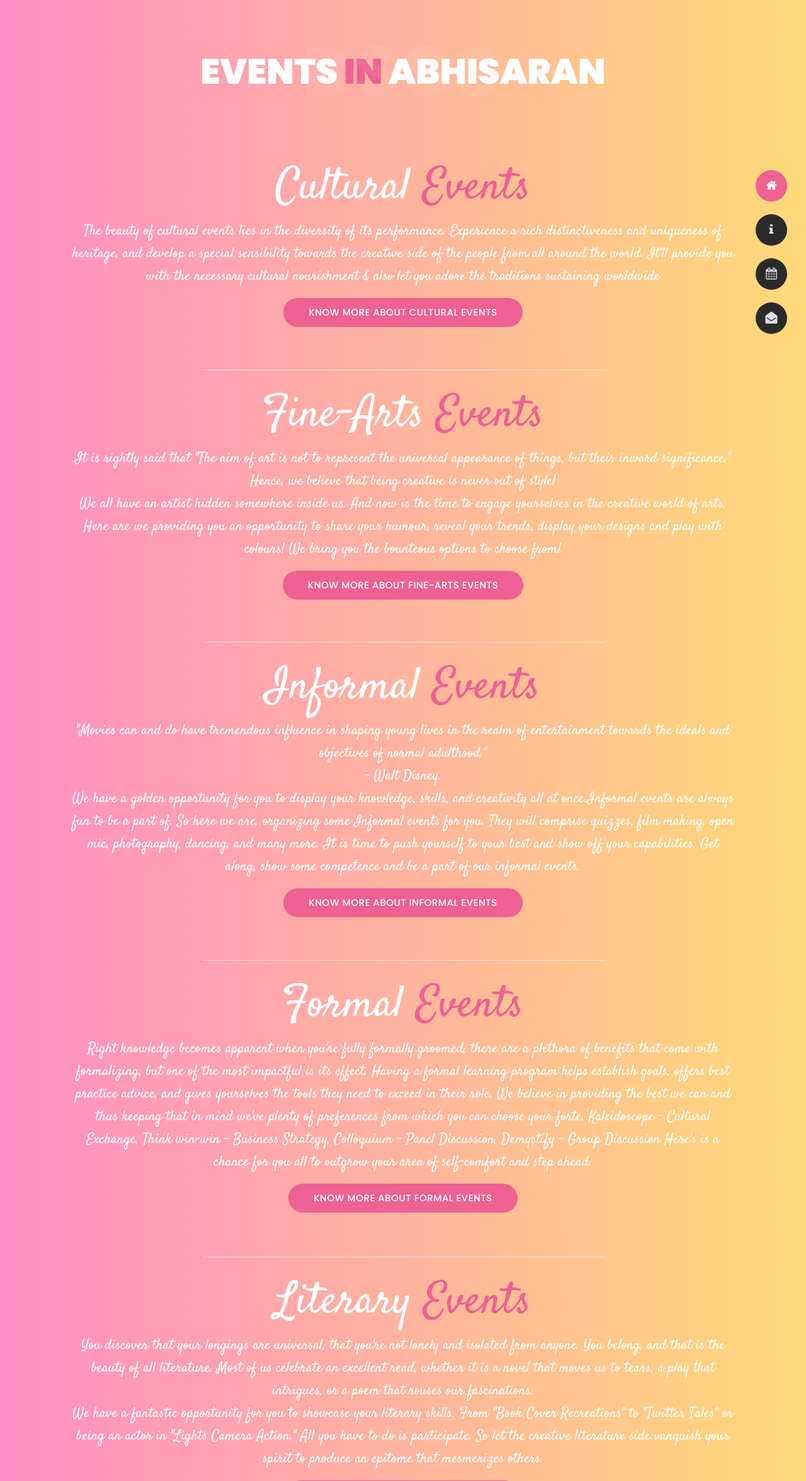
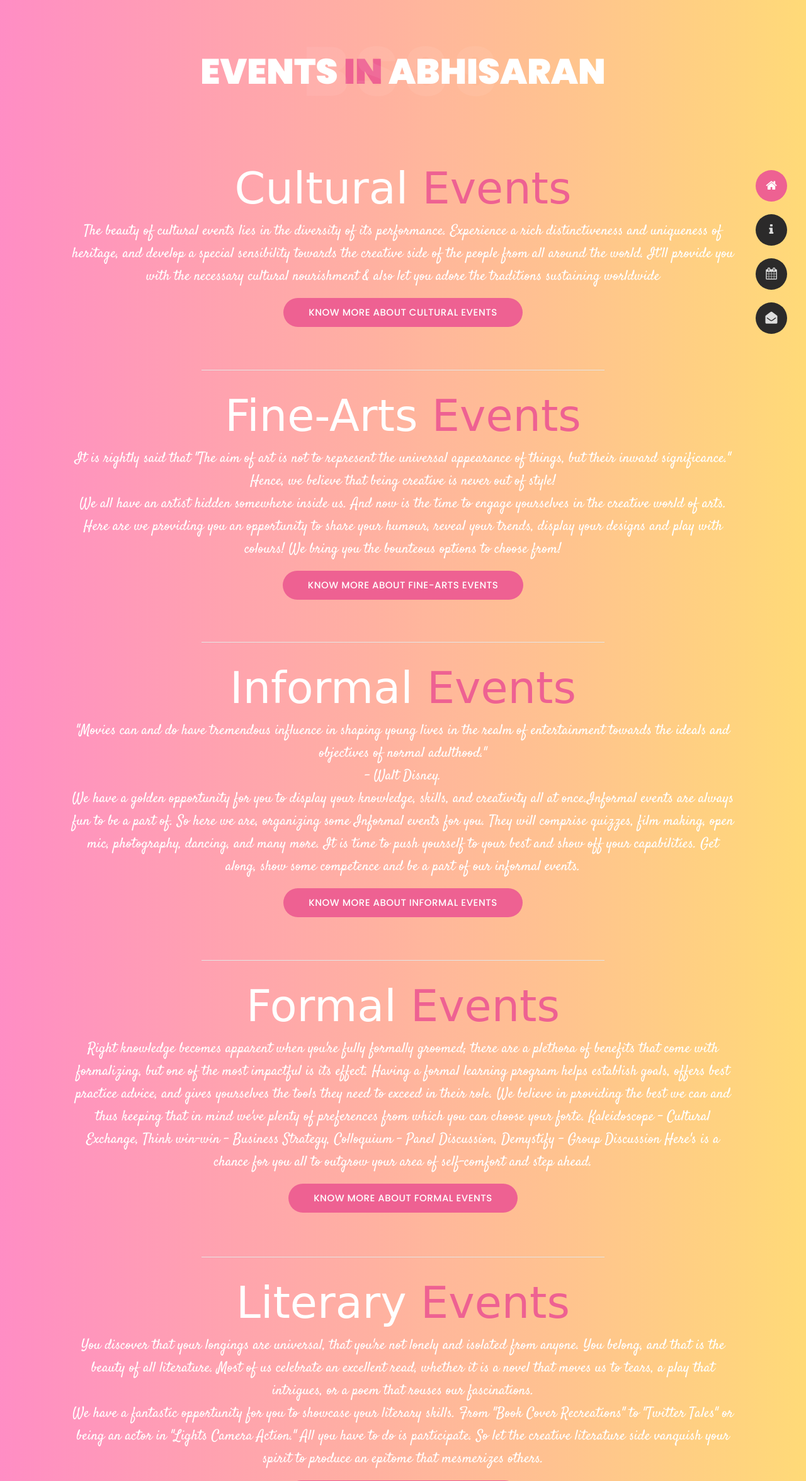
Before and after one commit to bsssabhisaran/Abhisaran, a Django app: page /events/ in a window 1280 px wide. Shown: the top 2351 px of the page at 63% size. Run offline with Django 3.2, Linux system fonts and the light colour scheme; some libraries are stand-ins or nearby versions.

Commit message:
changes made

```diff
--- a/event/templates/event/events.html
+++ b/event/templates/event/events.html
@@ -14,7 +14,7 @@
 <!-- Main Content Starts -->
 <section class="main-content text-center revealator-slideup revealator-once revealator-delay1" style="margin-top: 2em;">
     <div id="grid-gallery" class="container grid-gallery">
-        <h1><a href="{% url 'cultural'%}" style="text-decoration: none;color: white;font-family: 'Satisfy', cursive;font-size: 1.75em;">Cultural <span style="color:#ee6192;">Events</span></a></h1>
+        <h1><a href="{% url 'cultural'%}" style="text-decoration: none;color: white;font-family: 'PRISTINA', cursive;font-size: 1.75em;">Cultural <span style="color:#ee6192;">Events</span></a></h1>
         <!-- Portfolio Grid Starts -->
         <p style="font-family: 'Satisfy', cursive;font-size: 1.5em;color: white;">The beauty of cultural events lies in the diversity of its performance. Experience a rich distinctiveness and uniqueness of heritage, and develop a special sensibility towards the creative side of the people from all around the world. It’ll provide you with the necessary cultural nourishment & also let you adore the traditions sustaining worldwide</p>
 
@@ -29,7 +29,7 @@
 
 <section class="main-content text-center revealator-slideup revealator-once revealator-delay1" style="margin-top: 2em;">
     <div id="grid-gallery" class="container grid-gallery">
-        <h1><a href="{% url 'fine-arts'%}" style="text-decoration: none;color: white;font-family: 'Satisfy', cursive;font-size: 1.75em;margin-top: 10px;padding-top: 10px;">Fine-Arts <span style="color:#ee6192;">Events</span></a></h1>
+        <h1><a href="{% url 'fine-arts'%}" style="text-decoration: none;color: white;font-family: 'PRISTINA', cursive;font-size: 1.75em;margin-top: 10px;padding-top: 10px;">Fine-Arts <span style="color:#ee6192;">Events</span></a></h1>
         <p style="font-family: 'Satisfy', cursive;font-size: 1.5em;color: white;">It is rightly said that "The aim of art is not to represent the universal appearance of things, but their inward significance."
             Hence, we believe that being creative is never out of style!<br>
             We all have an artist hidden somewhere inside us. And now is the time to engage yourselves in the creative world of arts. Here are we providing you an opportunity to share your humour, reveal your trends, display your designs and play with colours!
@@ -45,7 +45,7 @@
 
 <section class="main-content text-center revealator-slideup revealator-once revealator-delay1" style="margin-top: 2em;">
     <div id="grid-gallery" class="container grid-gallery">
-        <h1><a href="{% url 'informal'%}" style="text-decoration: none;color: white;font-family: 'Satisfy', cursive;font-size: 1.75em;margin-top: 10px;padding-top: 10px;">Informal <span style="color:#ee6192;">Events</span></a></h1>
+        <h1><a href="{% url 'informal'%}" style="text-decoration: none;color: white;font-family: 'PRISTINA', cursive;font-size: 1.75em;margin-top: 10px;padding-top: 10px;">Informal <span style="color:#ee6192;">Events</span></a></h1>
         <p style="font-family: 'Satisfy', cursive;font-size: 1.5em;color: white;">"Movies can and do have tremendous influence in shaping young lives in the realm of entertainment towards the ideals and objectives of normal adulthood." <br>- Walt Disney.<br>
             We have a golden opportunity for you to display your knowledge, skills, and creativity all at once.Informal events are always fun to be a part of. So here we are, organizing some Informal events for you. They will comprise quizzes, film making, open mic, photography, dancing, and many more. It is time to push yourself to your best and show off your capabilities. Get along, show some competence and be a part of our informal events.</p>
 
@@ -60,7 +60,7 @@
 
 <section class="main-content text-center revealator-slideup revealator-once revealator-delay1" style="margin-top: 2em;">
     <div id="grid-gallery" class="container grid-gallery">
-        <h1><a href="{% url 'formal'%}" style="text-decoration: none;color: white;font-family: 'Satisfy', cursive;font-size: 1.75em;margin-top: 10px;padding-top: 10px;">Formal <span style="color: #ee6192;">Events</span></a></h1>
+        <h1><a href="{% url 'formal'%}" style="text-decoration: none;color: white;font-family: 'PRISTINA', cursive;font-size: 1.75em;margin-top: 10px;padding-top: 10px;">Formal <span style="color: #ee6192;">Events</span></a></h1>
         <p style="font-family: 'Satisfy', cursive;font-size: 1.5em;color: white;">Right knowledge becomes apparent when you're fully formally groomed; there are a plethora of benefits that come with formalizing, but one of the most impactful is its effect. Having a formal learning program helps establish goals, offers best practice advice, and gives yourselves the tools they need to exceed in their role. We believe in providing the best we can and thus keeping that in mind we've plenty of preferences from which you can choose your forte. Kaleidoscope - Cultural Exchange, Think win-win – Business Strategy, Colloquium - Panel Discussion, Demystify - Group Discussion
             Here's is a chance for you all to outgrow your area of self-comfort and step ahead.</p>
 
@@ -75,7 +75,7 @@
 
 <section class="main-content text-center revealator-slideup revealator-once revealator-delay1" style="margin-top: 2em;">
     <div id="grid-gallery" class="container grid-gallery">
-        <h1><a href="{% url 'literary'%}" style="text-decoration: none;color: white;font-family: 'Satisfy', cursive;font-size: 1.75em;margin-top: 10px;padding-top: 10px;">Literary <span style="color:#ee6192;">Events</span></a></h1>
+        <h1><a href="{% url 'literary'%}" style="text-decoration: none;color: white;font-family: 'PRISTINA', cursive;font-size: 1.75em;margin-top: 10px;padding-top: 10px;">Literary <span style="color:#ee6192;">Events</span></a></h1>
         <p style="font-family: 'Satisfy', cursive;font-size: 1.5em;color: white;">You discover that your longings are universal, that you're not lonely and isolated from anyone. You belong, and that is the beauty of all literature. Most of us celebrate an excellent read, whether it is a novel that moves us to tears, a play that intrigues, or a poem that rouses our fascinations.
             <br>We have a fantastic opportunity for you to showcase your literary skills. From "Book Cover Recreations" to "Twitter Tales" or being an actor in "Lights Camera Action."  All you have to do is participate. So let the creative literature side vanquish your spirit to produce an epitome that mesmerizes others.</p>
 
```
Also changed, not shown: event/templates/event/base_about.html (+1 -7 lines).
